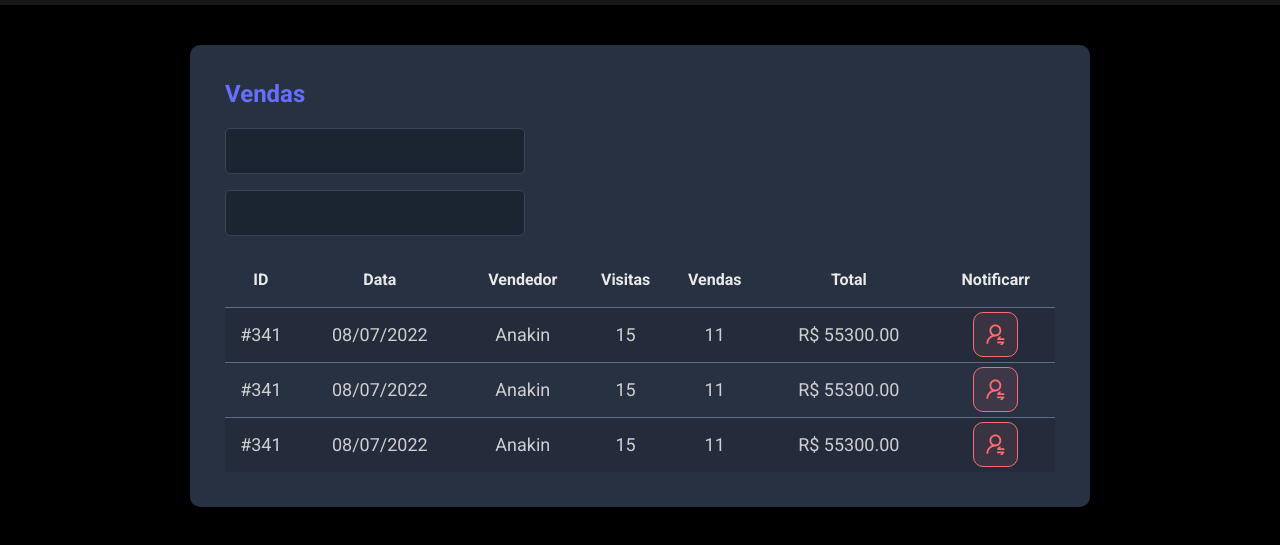
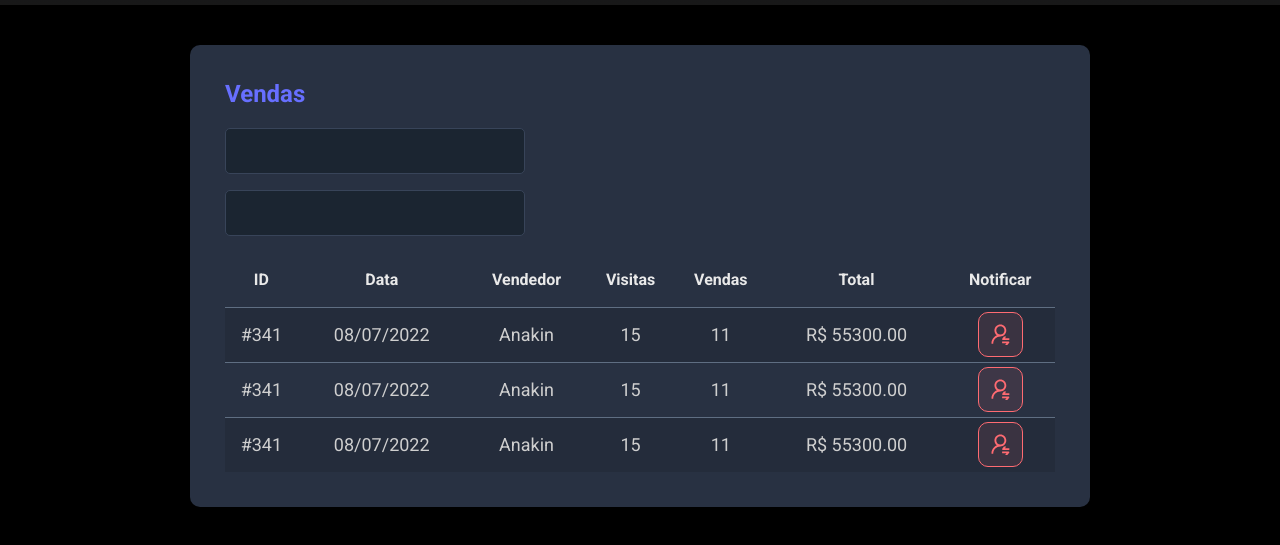
Before and after one commit to Maycol-Mohr/dsmeta-css, a plain HTML site: page index.html in a window 1280 px wide. Shown: the part 215-760 px from the top of the page. Drawn offline with Linux system fonts and the light colour scheme.

Commit message:
desfazendo teste

```diff
--- a/index.html
+++ b/index.html
@@ -40,7 +40,7 @@
                                     <th class="show992">Visitas</th>
                                     <th class="show992">Vendas</th>
                                     <th>Total</th>
-                                    <th>Notificarr</th>
+                                    <th>Notificar</th>
                                 </tr>
                             </thead>
                             <tbody>
```
